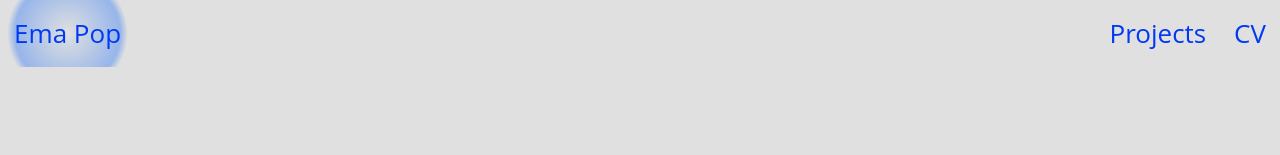
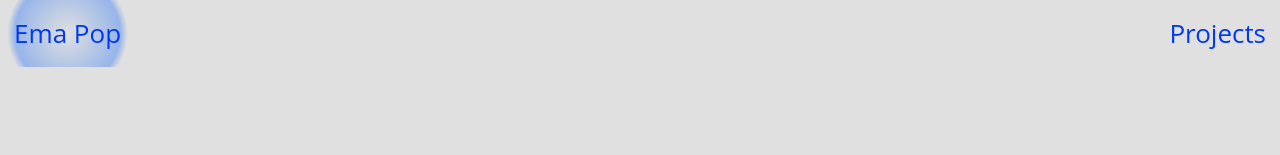
Before and after one commit to EmaaPop/Portfolio, a plain HTML site: page index.html in a window 1280 px wide. Shown: the top 155 px of the page. Drawn offline with nearby package versions, Linux system fonts and the light colour scheme; a script that the page names is missing.

Commit message:
Update index.html

```diff
--- a/index.html
+++ b/index.html
@@ -23,7 +23,7 @@
       </div>
       <a class="tab" href="projects.html">Projects </a>
       <!-- <a class="tab" href="testimonies.html">Testimonies</a> -->
-      <a class="tab" href="cv.html">CV</a>
+<!--       <a class="tab" href="cv.html">CV</a> -->
 
     </nav>
   </header>
```
